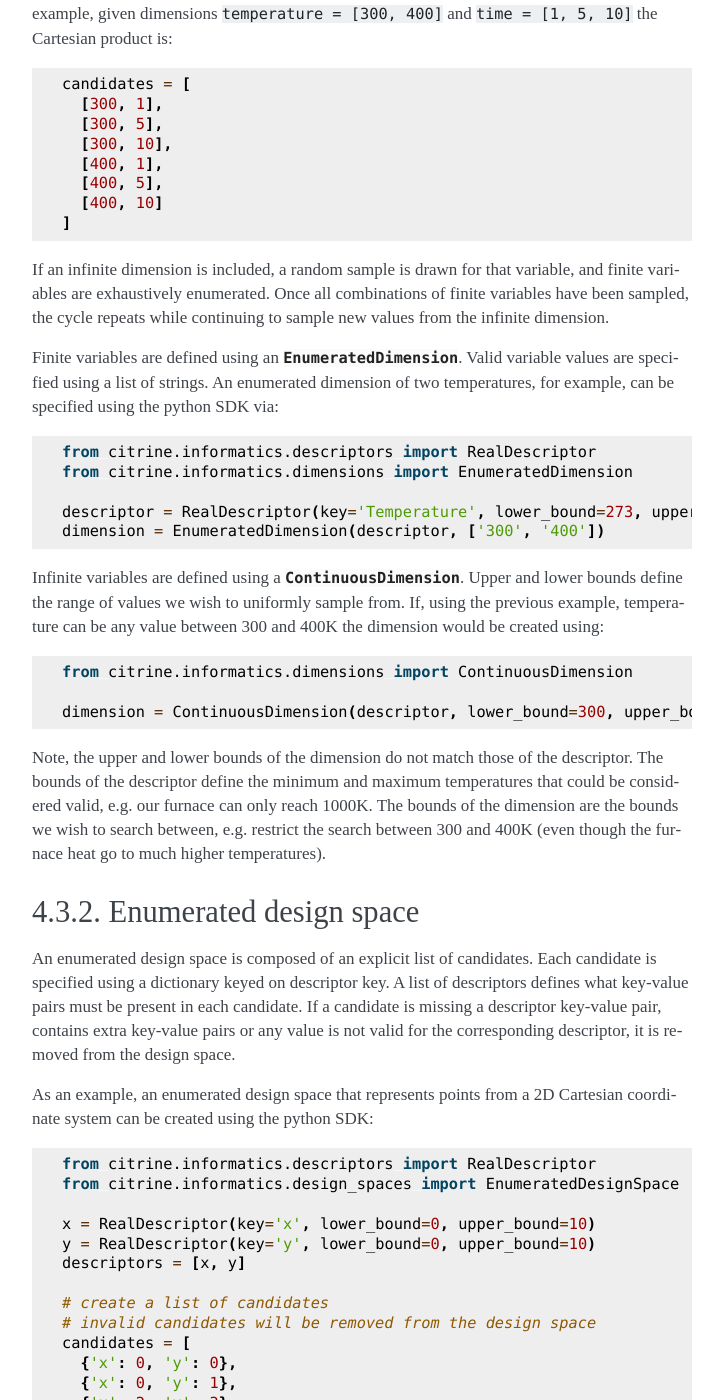
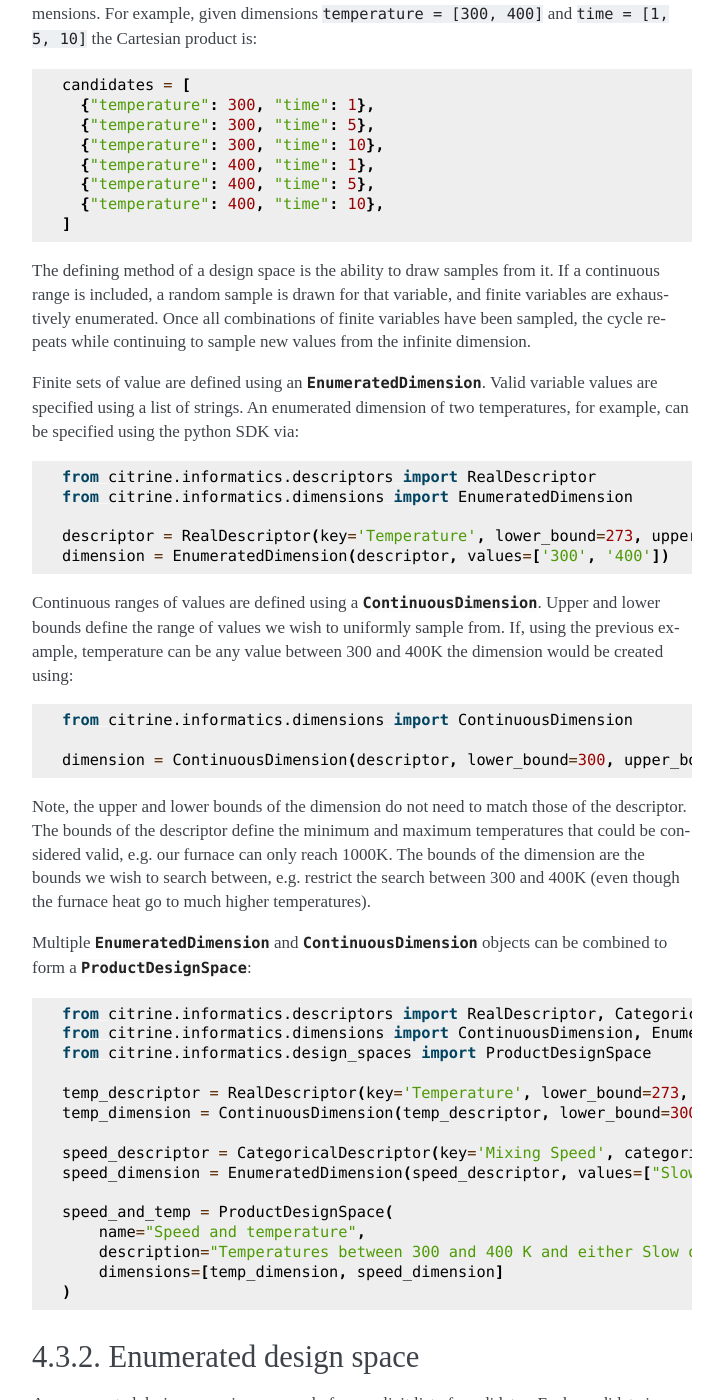
Before and after one commit to CitrineInformatics/citrine-python, a Sphinx documentation site: the page built from docs/source/workflows/design_spaces.rst, in a window 1280 px wide and 1400 px high, scrolled down 381 px. Shown: the whole window, without its empty margins (388-1111 px from the left). Built offline with Sphinx 7.4.7, drawn with Linux system fonts in a browser that asks for light colours; pages that are not in the unit, such as notebooks, are missing from menus; some of the changed text lies outside the part shown.

Commit message:
Adding docs for ProductDesignSpace
The dimensions were described, but there was no actual example
of the ProductDesignSpace itself.

```diff
--- a/docs/source/workflows/design_spaces.rst
+++ b/docs/source/workflows/design_spaces.rst
@@ -1,7 +1,7 @@
 Design spaces
 =============
 
-A design space defines a finite or infinite set of materials that can be made.
+A design space defines a set of materials that should be searched over when performing a material design.
 Currently, there are two design spaces:
 
 -  `ProductDesignSpace <#product-design-space>`__
@@ -10,27 +10,30 @@ Currently, there are two design spaces:
 Product design space
 --------------------
 
-Materials from a product design space are composed from the Cartesian product of univariate dimensions.
+Materials from a product design space are composed from the `Cartesian product`_ of univariate dimensions.
 A dimension defines valid values of a single variable.
-Valid values can be finite (i.e. enumerated using a list) or infinite (i.e. defined by upper and lower bounds on real numbers).
-This design space samples materials by taking the Cartesian product of all dimensions.
+Valid values can be discrete sets (i.e. enumerated using a list) or continuous ranges (i.e. defined by upper and lower bounds on real numbers).
+This design space samples materials by taking one element from each of the dimensions.
 For example, given dimensions ``temperature = [300, 400]`` and ``time = [1, 5, 10]`` the Cartesian product is:
+
+.. _`Cartesian product`: https://en.wikipedia.org/wiki/Cartesian_product
 
 ::
 
    candidates = [
-     [300, 1],
-     [300, 5],
-     [300, 10],
-     [400, 1],
-     [400, 5],
-     [400, 10]
+     {"temperature": 300, "time": 1},
+     {"temperature": 300, "time": 5},
+     {"temperature": 300, "time": 10},
+     {"temperature": 400, "time": 1},
+     {"temperature": 400, "time": 5},
+     {"temperature": 400, "time": 10},
    ]
 
-If an infinite dimension is included, a random sample is drawn for that variable, and finite variables are exhaustively enumerated.
+The defining method of a design space is the ability to draw samples from it.
+If a continuous range is included, a random sample is drawn for that variable, and finite variables are exhaustively enumerated.
 Once all combinations of finite variables have been sampled, the cycle repeats while continuing to sample new values from the infinite dimension.
 
-Finite variables are defined using an :class:`~citrine.informatics.dimensions.EnumeratedDimension`.
+Finite sets of value are defined using an :class:`~citrine.informatics.dimensions.EnumeratedDimension`.
 Valid variable values are specified using a list of strings.
 An enumerated dimension of two temperatures, for example, can be specified using the python SDK via:
 
@@ -40,9 +43,9 @@ An enumerated dimension of two temperatures, for example, can be specified using
    from citrine.informatics.dimensions import EnumeratedDimension
 
    descriptor = RealDescriptor(key='Temperature', lower_bound=273, upper_bound=1000, units='K')
-   dimension = EnumeratedDimension(descriptor, ['300', '400'])
+   dimension = EnumeratedDimension(descriptor, values=['300', '400'])
 
-Infinite variables are defined using a :class:`~citrine.informatics.dimensions.ContinuousDimension`.
+Continuous ranges of values are defined using a :class:`~citrine.informatics.dimensions.ContinuousDimension`.
 Upper and lower bounds define the range of values we wish to uniformly sample from.
 If, using the previous example, temperature can be any value between 300 and 400K the dimension would be created using:
 
@@ -52,9 +55,31 @@ If, using the previous example, temperature can be any value between 300 and 400
 
    dimension = ContinuousDimension(descriptor, lower_bound=300, upper_bound=400)
 
-Note, the upper and lower bounds of the dimension do not match those of the descriptor.
+Note, the upper and lower bounds of the dimension do not need to match those of the descriptor.
 The bounds of the descriptor define the minimum and maximum temperatures that could be considered valid, e.g. our furnace can only reach 1000K.
 The bounds of the dimension are the bounds we wish to search between, e.g. restrict the search between 300 and 400K (even though the furnace heat go to much higher temperatures).
+
+Multiple :class:`~citrine.informatics.dimensions.EnumeratedDimension` and :class:`~citrine.informatics.dimensions.ContinuousDimension` objects can be combined to form a :class:`~citrine.informatics.design_spaces.ProductDesignSpace`:
+
+.. code:: python
+
+    from citrine.informatics.descriptors import RealDescriptor, CategoricalDescriptor
+    from citrine.informatics.dimensions import ContinuousDimension, EnumeratedDimension
+    from citrine.informatics.design_spaces import ProductDesignSpace
+
+    temp_descriptor = RealDescriptor(key='Temperature', lower_bound=273, upper_bound=1000, units='K')
+    temp_dimension = ContinuousDimension(temp_descriptor, lower_bound=300, upper_bound=400)
+
+    speed_descriptor = CategoricalDescriptor(key='Mixing Speed', categories=["Slow", "Medium", "Fast"])
+    speed_dimension = EnumeratedDimension(speed_descriptor, values=["Slow", "Fast"])
+
+    speed_and_temp = ProductDesignSpace(
+        name="Speed and temperature",
+        description="Temperatures between 300 and 400 K and either Slow or Fast",
+        dimensions=[temp_dimension, speed_dimension]
+    )
+
+
 
 .. _enumerated-design-space:
 
@@ -62,7 +87,7 @@ Enumerated design space
 -----------------------
 
 An enumerated design space is composed of an explicit list of candidates.
-Each candidate is specified using a dictionary keyed on descriptor key.
+Each candidate is specified using a dictionary keyed on the key of a corresponding :class:`~citrine.informatics.descriptors.descriptor`.
 A list of descriptors defines what key-value pairs must be present in each candidate.
 If a candidate is missing a descriptor key-value pair, contains extra key-value pairs or any value is not valid for the corresponding descriptor, it is removed from the design space.
 
```
